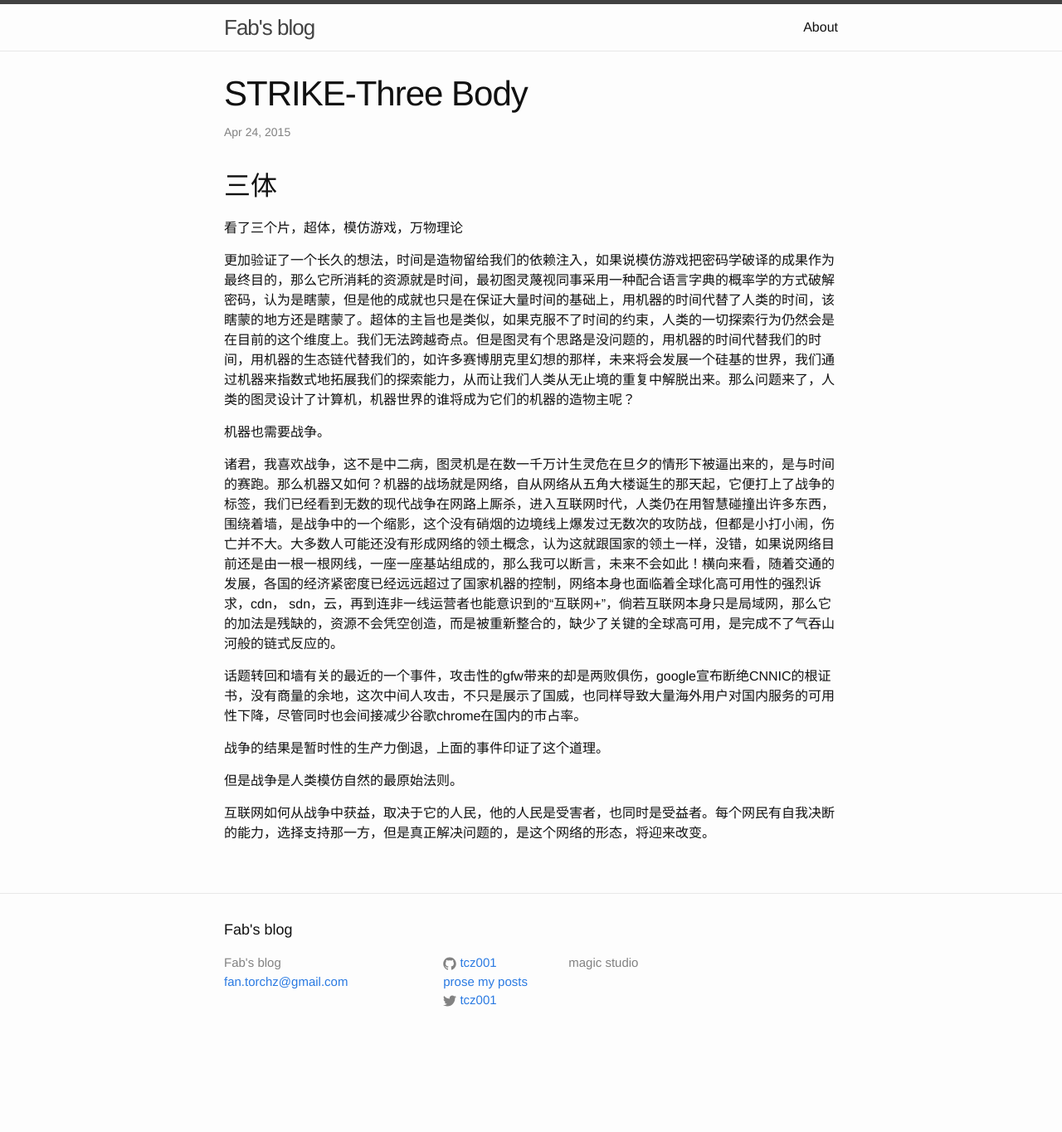
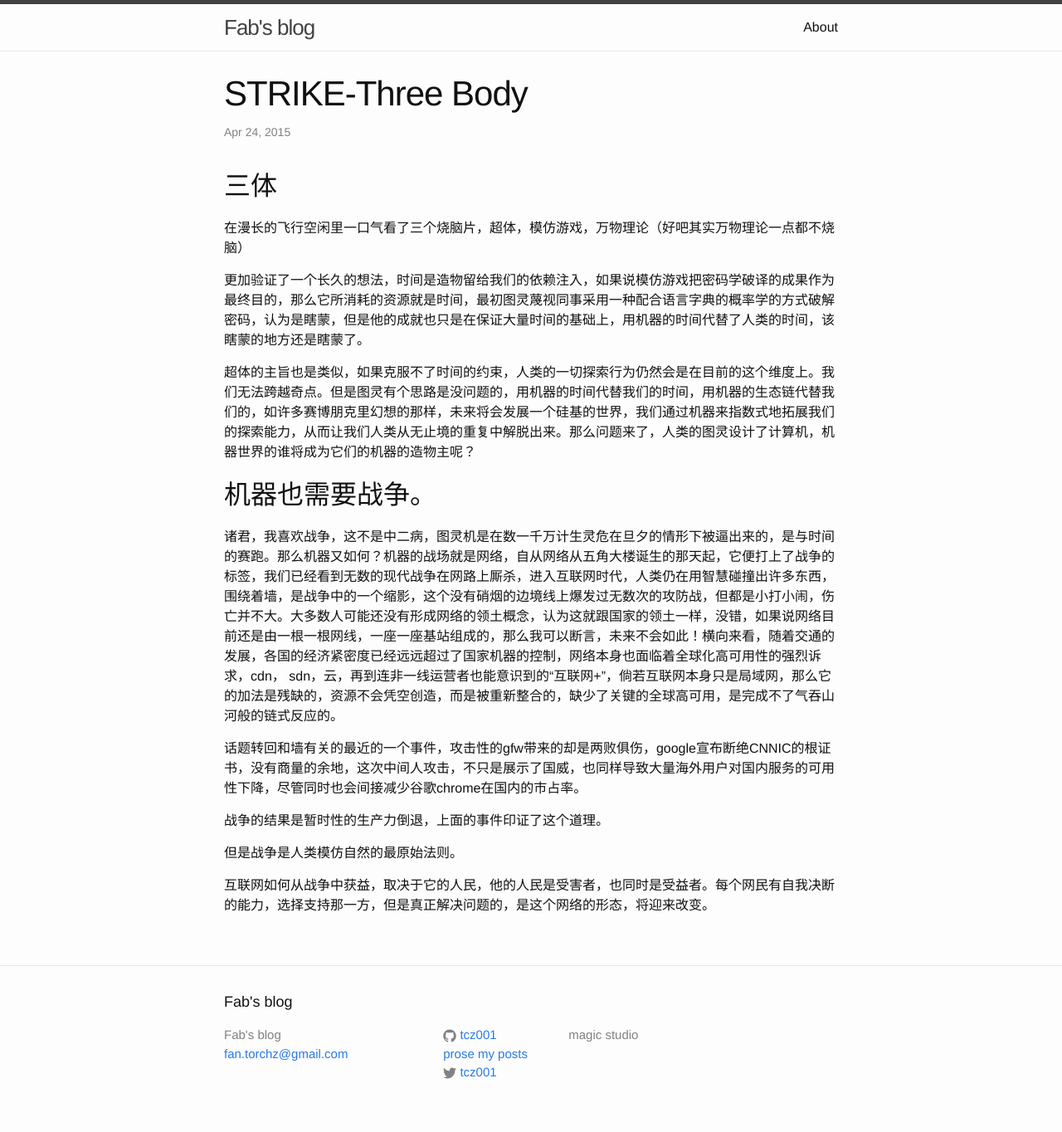
Before and after one commit to tcz001/tcz001.github.io, a Jekyll site: the page built from _posts/2015-04-24-strike-three-body.md, in a window 1280 px wide. Shown: the whole page at 83% size. Built offline with Jekyll 4.4.1, drawn with Linux system fonts in a browser that asks for light colours; before the commit the page ends 1277 px from its top, so only the background shows below that.

Commit message:
Updated 2015-04-24-strike-three-body.md

```diff
--- a/_posts/2015-04-24-strike-three-body.md
+++ b/_posts/2015-04-24-strike-three-body.md
@@ -9,11 +9,13 @@ tags:
 
 ##三体
 
-看了三个片，超体，模仿游戏，万物理论
+在漫长的飞行空闲里一口气看了三个烧脑片，超体，模仿游戏，万物理论（好吧其实万物理论一点都不烧脑）
 
-更加验证了一个长久的想法，时间是造物留给我们的依赖注入，如果说模仿游戏把密码学破译的成果作为最终目的，那么它所消耗的资源就是时间，最初图灵蔑视同事采用一种配合语言字典的概率学的方式破解密码，认为是瞎蒙，但是他的成就也只是在保证大量时间的基础上，用机器的时间代替了人类的时间，该瞎蒙的地方还是瞎蒙了。超体的主旨也是类似，如果克服不了时间的约束，人类的一切探索行为仍然会是在目前的这个维度上。我们无法跨越奇点。但是图灵有个思路是没问题的，用机器的时间代替我们的时间，用机器的生态链代替我们的，如许多赛博朋克里幻想的那样，未来将会发展一个硅基的世界，我们通过机器来指数式地拓展我们的探索能力，从而让我们人类从无止境的重复中解脱出来。那么问题来了，人类的图灵设计了计算机，机器世界的谁将成为它们的机器的造物主呢？
+更加验证了一个长久的想法，时间是造物留给我们的依赖注入，如果说模仿游戏把密码学破译的成果作为最终目的，那么它所消耗的资源就是时间，最初图灵蔑视同事采用一种配合语言字典的概率学的方式破解密码，认为是瞎蒙，但是他的成就也只是在保证大量时间的基础上，用机器的时间代替了人类的时间，该瞎蒙的地方还是瞎蒙了。
 
-机器也需要战争。
+超体的主旨也是类似，如果克服不了时间的约束，人类的一切探索行为仍然会是在目前的这个维度上。我们无法跨越奇点。但是图灵有个思路是没问题的，用机器的时间代替我们的时间，用机器的生态链代替我们的，如许多赛博朋克里幻想的那样，未来将会发展一个硅基的世界，我们通过机器来指数式地拓展我们的探索能力，从而让我们人类从无止境的重复中解脱出来。那么问题来了，人类的图灵设计了计算机，机器世界的谁将成为它们的机器的造物主呢？
+
+## 机器也需要战争。
 
 诸君，我喜欢战争，这不是中二病，图灵机是在数一千万计生灵危在旦夕的情形下被逼出来的，是与时间的赛跑。那么机器又如何？机器的战场就是网络，自从网络从五角大楼诞生的那天起，它便打上了战争的标签，我们已经看到无数的现代战争在网路上厮杀，进入互联网时代，人类仍在用智慧碰撞出许多东西，围绕着墙，是战争中的一个缩影，这个没有硝烟的边境线上爆发过无数次的攻防战，但都是小打小闹，伤亡并不大。大多数人可能还没有形成网络的领土概念，认为这就跟国家的领土一样，没错，如果说网络目前还是由一根一根网线，一座一座基站组成的，那么我可以断言，未来不会如此！横向来看，随着交通的发展，各国的经济紧密度已经远远超过了国家机器的控制，网络本身也面临着全球化高可用性的强烈诉求，cdn， sdn，云，再到连非一线运营者也能意识到的“互联网+”，倘若互联网本身只是局域网，那么它的加法是残缺的，资源不会凭空创造，而是被重新整合的，缺少了关键的全球高可用，是完成不了气吞山河般的链式反应的。
 
```
